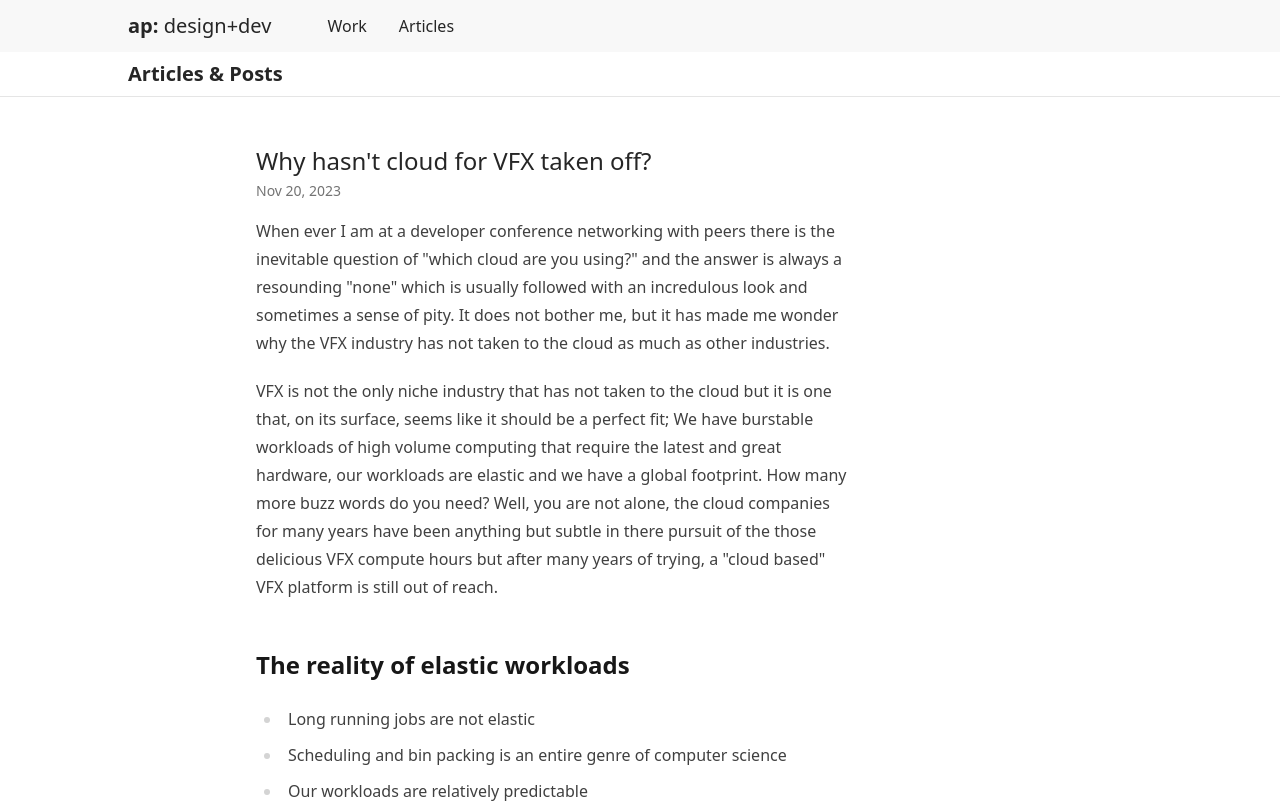
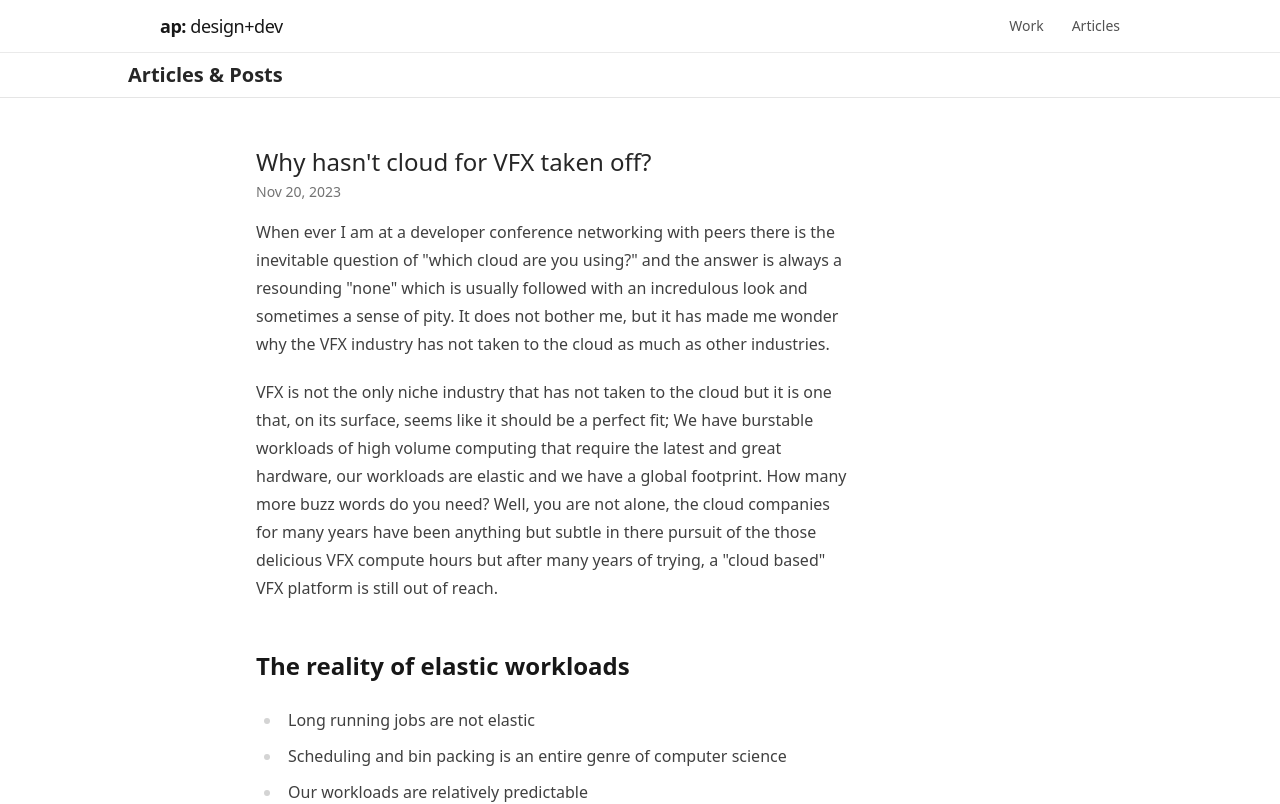
Before and after one commit to paxsonsa/website, a Next.js app: page /articles/cloud-for-vfx in a window 1280 px wide. Shown: the top 804 px of the page. Built offline with nearby package versions, Linux system fonts and the light colour scheme.

Commit message:
refactor(homepage): align navbar style and replace metric pills
Signed-off-by: Andrew Paxson <andrew.paxson@icloud.com>

```diff
--- a/app/page.jsx
+++ b/app/page.jsx
@@ -3,10 +3,19 @@ import Link from "next/link";
 import Header from "../components/Header";
 import { GithubCircle, Linkedin, X, Youtube } from "iconoir-react";
 
-const highlights = [
-  "10+ years shipping products for creative teams",
-  "Staff Engineer at Industrial Light & Magic",
-  "Hands-on from discovery through deployment",
+const credentials = [
+  {
+    label: "Experience",
+    value: "10+ years shipping products for creative teams",
+  },
+  {
+    label: "Current Role",
+    value: "Staff Engineer at Industrial Light & Magic",
+  },
+  {
+    label: "Operating Scope",
+    value: "Hands-on from discovery through deployment",
+  },
 ];
 
 const sections = [
@@ -100,16 +109,18 @@ export default function Home() {
               Read Articles
             </Link>
           </div>
-          <ul className="mt-8 flex flex-wrap justify-center gap-2">
-            {highlights.map((item) => (
-              <li
-                key={item}
-                className="rounded-full border border-neutral-200 bg-neutral-50 px-4 py-2 text-sm text-neutral-700 dark:border-neutral-700 dark:bg-neutral-900 dark:text-neutral-200"
-              >
-                {item}
-              </li>
+          <dl className="mt-8 grid w-full max-w-3xl grid-cols-1 divide-y divide-neutral-200 border-y border-neutral-200 dark:divide-neutral-800 dark:border-neutral-800 sm:grid-cols-3 sm:divide-x sm:divide-y-0">
+            {credentials.map((credential) => (
+              <div key={credential.label} className="px-4 py-4 text-center sm:px-5">
+                <dt className="text-[11px] font-medium uppercase tracking-[0.14em] text-neutral-500 dark:text-neutral-400">
+                  {credential.label}
+                </dt>
+                <dd className="mt-2 text-sm leading-6 text-neutral-700 dark:text-neutral-200">
+                  {credential.value}
+                </dd>
+              </div>
             ))}
-          </ul>
+          </dl>
           <div className="mt-6 flex justify-center space-x-2 pt-2">
             {socialLinks.map(({ href, label, icon: Icon }) => (
               <Link
--- a/components/Header.jsx
+++ b/components/Header.jsx
@@ -7,26 +7,29 @@ export default function Header({ sticky }) {
   }
   return (
     <div
-      className={`${withSticky} justify-center backdrop-blur-lg bg-neutral-100/70 dark:bg-neutral-800/80 bg-blur- md:px-8`}
+      className={`${withSticky} z-30 border-b border-neutral-200/80 bg-white/85 backdrop-blur-md dark:border-neutral-800/90 dark:bg-neutral-950/80`}
     >
-      <nav className="flex justify-center md:max-w-screen-lg items-center md:justify-start m-auto">
-        <div className="flex justify-center py-3">
-          <Link
-            href="/"
-            className="text-xl flex flex-col items-center text-neutral-800 transition-colors ease-in-out delay-100 hover:text-neutral-900 dark:text-neutral-200 dark:hover:text-neutral-100"
-          >
-            <span className="text-xl">
-              <span className="font-semibold">ap:</span> design+dev
-            </span>
-          </Link>
-        </div>
+      <nav className="m-auto flex w-full max-w-5xl items-center justify-between px-6 py-3 md:px-8">
+        <Link
+          href="/"
+          className="text-lg tracking-tight text-neutral-900 transition-colors hover:text-neutral-700 dark:text-neutral-100 dark:hover:text-neutral-300"
+        >
+          <span className="font-semibold">ap:</span> design+dev
+        </Link>
 
-        <ul className="font-light ml-4 md:ml-12 justify-start bg-transparent flex items-center space-x-8 p-2 dark:text-neutral-400 dark:hover:*:text-neutral-300 dark:hover:*:no-underline hover:*:underline">
+        <ul className="flex items-center gap-5 text-sm font-medium text-neutral-600 dark:text-neutral-300 md:gap-7">
           <li key="work">
-            <Link href="/work">Work</Link>
+            <Link className="transition-colors hover:text-neutral-900 dark:hover:text-neutral-100" href="/work">
+              Work
+            </Link>
           </li>
           <li key="articles">
-            <Link href="https://andrewpaxson.substack.com">Articles</Link>
+            <Link
+              className="transition-colors hover:text-neutral-900 dark:hover:text-neutral-100"
+              href="https://andrewpaxson.substack.com"
+            >
+              Articles
+            </Link>
           </li>
         </ul>
       </nav>
```
